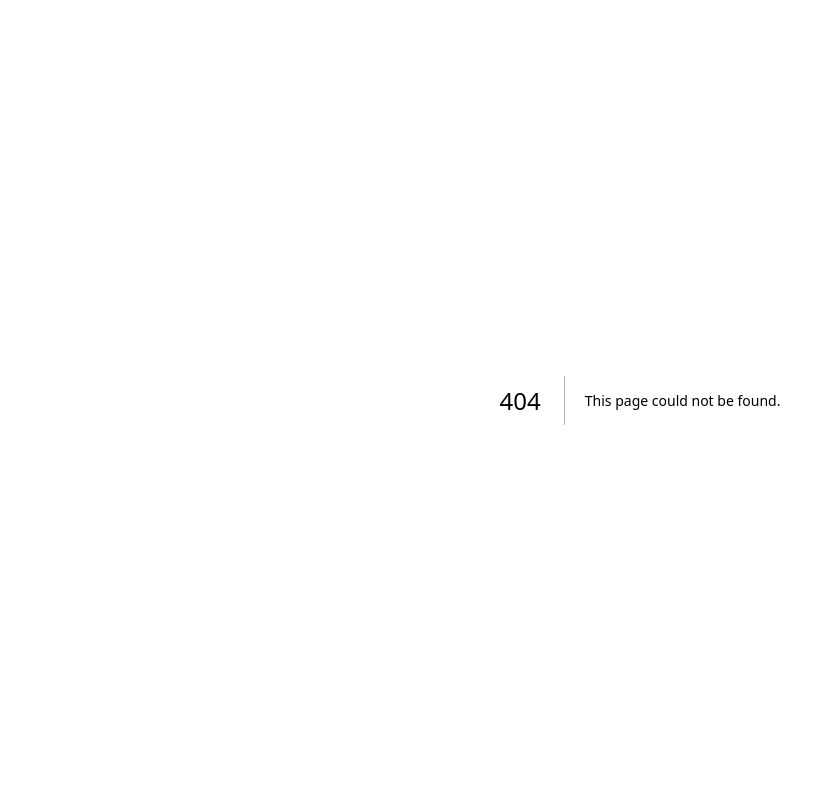
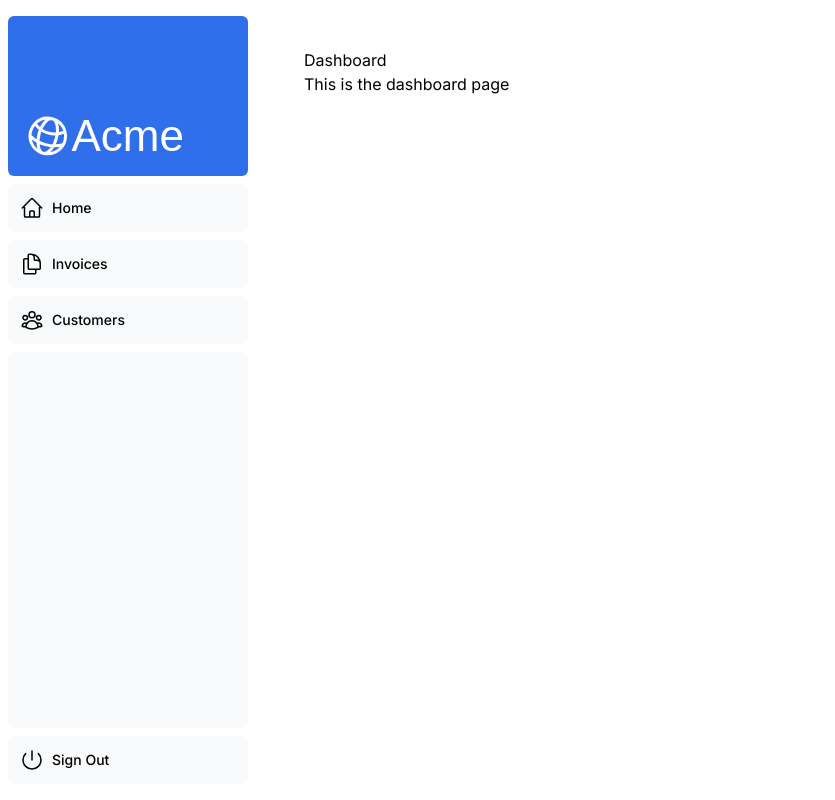
Before and after one commit to jonnylynchy/nextjs-dashboard, a Next.js app: page /dashboard in a window 1280 px wide. Before the commit this address had no page. Shown: the whole page, without its empty margins (0-835 px from the left). Built offline with nearby package versions, Linux system fonts and the light colour scheme; a web font is replaced by a local one.

Commit message:
completed chapter 4

```diff
--- /dev/null
+++ b/app/dashboard/customers/page.tsx
@@ -0,0 +1,8 @@
+export default function Page() {
+    return (
+        <>
+            <h1>Customers</h1>
+            <p>This is the customers page</p>
+        </>
+    );
+}
--- /dev/null
+++ b/app/dashboard/invoices/page.tsx
@@ -0,0 +1,8 @@
+export default function Page() {
+    return (
+        <>
+            <h1>Invoices</h1>
+            <p>This is the invoices page</p>
+        </>
+    );
+}
--- /dev/null
+++ b/app/dashboard/layout.tsx
@@ -0,0 +1,12 @@
+import SideNav from '@/app/ui/dashboard/sidenav';
+
+export default function Layout({ children }: { children: React.ReactNode }) {
+  return (
+    <div className="flex h-screen flex-col md:flex-row md:overflow-hidden">
+      <div className="w-full flex-none md:w-64">
+        <SideNav />
+      </div>
+      <div className="flex-grow p-6 md:overflow-y-auto md:p-12">{children}</div>
+    </div>
+  );
+}
--- /dev/null
+++ b/app/dashboard/page.tsx
@@ -0,0 +1,8 @@
+export default function Page() {
+    return (
+        <>
+            <h1>Dashboard</h1>
+            <p>This is the dashboard page</p>
+        </>
+    );
+}
--- /dev/null
+++ b/app/skibidy/page.tsx
@@ -0,0 +1,8 @@
+export default function Page() {
+    return (
+        <>
+            <h1>Skibidy Page</h1>
+            <p>This is a skibidy-wibidy page ya'll</p>
+        </>
+    );
+}
```
